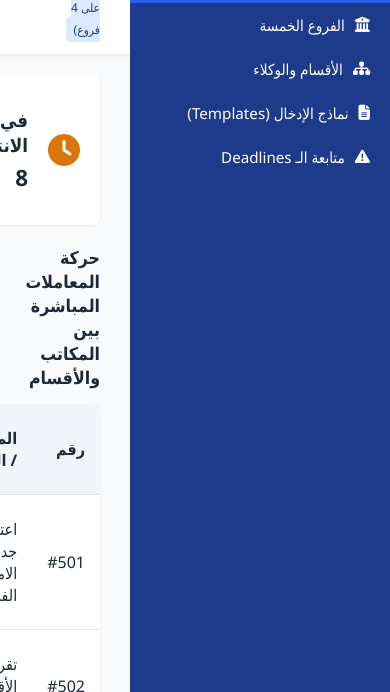
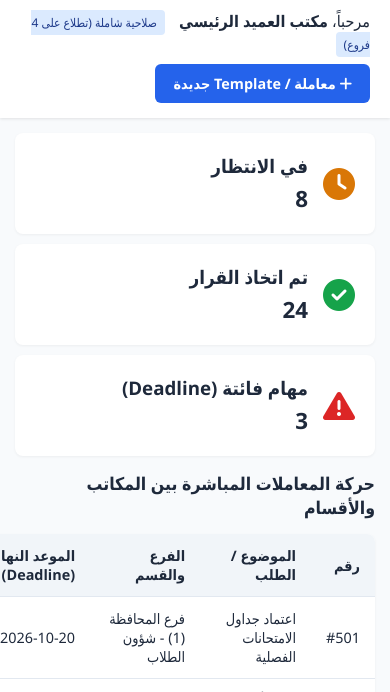
Before and after one commit to Osama0Mohamed0Data0Analysis/sadat-academy-app, a plain HTML site: page index.html in a window 390 px wide. Shown: the part 152-844 px from the top of the page. Drawn offline with Linux system fonts and the light colour scheme; no server answers.

Commit message:
Enhance CSS for responsive design and layout adjustments
Updated styles for responsiveness and improved layout.

```diff
--- a/style.css
+++ b/style.css
@@ -11,10 +11,11 @@
 
 * { box-sizing: border-box; margin: 0; padding: 0; font-family: 'Segoe UI', Tahoma, sans-serif; }
 body { background-color: var(--bg); color: var(--text); }
+
 .app-container { display: flex; height: 100vh; overflow: hidden; }
 
-/* القائمة الجانبية */
-.sidebar { width: 260px; background-color: var(--primary); color: var(--white); display: flex; flex-direction: column; }
+/* القائمة الجانبية للشاشات الكبيرة */
+.sidebar { width: 260px; background-color: var(--primary); color: var(--white); display: flex; flex-direction: column; flex-shrink: 0; }
 .logo-area { padding: 20px; text-align: center; border-bottom: 1px solid rgba(255,255,255,0.1); }
 .logo-area h2 { font-size: 1.2rem; margin-bottom: 5px; }
 .logo-area p { font-size: 0.8rem; color: #93c5fd; }
@@ -25,14 +26,14 @@ body { background-color: var(--bg); color: var(--text); }
 
 /* المحتوى */
 .main-content { flex: 1; display: flex; flex-direction: column; overflow-y: auto; }
-.top-bar { background-color: var(--white); padding: 15px 30px; display: flex; justify-content: space-between; align-items: center; box-shadow: 0 1px 3px rgba(0,0,0,0.1); }
+.top-bar { background-color: var(--white); padding: 15px 20px; display: flex; justify-content: space-between; align-items: center; box-shadow: 0 1px 3px rgba(0,0,0,0.1); flex-wrap: wrap; gap: 10px; }
 .badge { background-color: #dbeafe; color: var(--primary); padding: 4px 8px; border-radius: 4px; font-size: 0.75rem; margin-right: 10px; }
-.btn-primary { background-color: var(--secondary); color: var(--white); border: none; padding: 10px 18px; border-radius: 6px; cursor: pointer; font-weight: 600; }
+.btn-primary { background-color: var(--secondary); color: var(--white); border: none; padding: 10px 18px; border-radius: 6px; cursor: pointer; font-weight: 600; font-size: 0.9rem; }
 .btn-primary:hover { background-color: #1d4ed8; }
 
 /* الإحصائيات */
-.stats-grid { display: grid; grid-template-columns: repeat(3, 1fr); gap: 20px; padding: 20px 30px; }
-.card { background-color: var(--white); padding: 20px; border-radius: 8px; box-shadow: 0 1px 3px rgba(0,0,0,0.05); display: flex; align-items: center; gap: 20px; }
+.stats-grid { display: grid; grid-template-columns: repeat(3, 1fr); gap: 20px; padding: 20px; }
+.card { background-color: var(--white); padding: 20px; border-radius: 8px; box-shadow: 0 1px 3px rgba(0,0,0,0.05); display: flex; align-items: center; gap: 15px; }
 .card i { font-size: 2rem; }
 .text-warning { color: var(--warning); }
 .text-success { color: var(--success); }
@@ -40,10 +41,10 @@ body { background-color: var(--bg); color: var(--text); }
 .card .number { font-size: 1.4rem; font-weight: bold; margin-top: 5px; }
 
 /* الجدول */
-.table-section { padding: 0 30px 30px 30px; }
+.table-section { padding: 0 20px 20px 20px; overflow-x: auto; }
 .table-section h2 { margin-bottom: 15px; font-size: 1.1rem; }
-.data-table { width: 100%; background-color: var(--white); border-collapse: collapse; border-radius: 8px; overflow: hidden; box-shadow: 0 1px 3px rgba(0,0,0,0.05); }
-.data-table th, .data-table td { padding: 12px 15px; text-align: right; border-bottom: 1px solid #e2e8f0; }
+.data-table { width: 100%; background-color: var(--white); border-collapse: collapse; border-radius: 8px; overflow: hidden; box-shadow: 0 1px 3px rgba(0,0,0,0.05); min-width: 600px; }
+.data-table th, .data-table td { padding: 12px 15px; text-align: right; border-bottom: 1px solid #e2e8f0; font-size: 0.9rem; }
 .data-table th { background-color: #f1f5f9; font-weight: 600; }
 .badge.warning { background-color: #fef3c7; color: var(--warning); }
 .badge.danger { background-color: #fee2e2; color: var(--danger); }
@@ -51,10 +52,21 @@ body { background-color: var(--bg); color: var(--text); }
 .btn-sm:hover { background-color: #cbd5e1; }
 
 /* النافذة المنبثقة Modal */
-.modal { display: none; position: fixed; top: 0; left: 0; width: 100%; height: 100%; background-color: rgba(0,0,0,0.5); justify-content: center; align-items: center; }
-.modal-content { background-color: var(--white); padding: 30px; border-radius: 8px; width: 400px; position: relative; }
+.modal { display: none; position: fixed; top: 0; left: 0; width: 100%; height: 100%; background-color: rgba(0,0,0,0.5); justify-content: center; align-items: center; z-index: 1000; padding: 15px; }
+.modal-content { background-color: var(--white); padding: 25px; border-radius: 8px; width: 100%; max-width: 400px; position: relative; }
 .close-btn { position: absolute; top: 15px; left: 15px; font-size: 1.4rem; cursor: pointer; }
 .form-group { margin-bottom: 15px; }
 .form-group label { display: block; margin-bottom: 5px; font-weight: 500; font-size: 0.9rem; }
-.form-group input, .form-group select, .form-group textarea { width: 100%; padding: 8px 12px; border: 1px solid #cbd5e1; border-radius: 4px; }
+.form-group input, .form-group select, .form-group textarea { width: 100%; padding: 8px 12px; border: 1px solid #cbd5e1; border-radius: 4px; font-size: 0.9rem; }
 .full-width { width: 100%; }
+
+/* التجاوب مع الهواتف المحمولة (Responsive Design) */
+@media (max-width: 768px) {
+    .app-container { flex-direction: column; overflow-y: auto; }
+    .sidebar { width: 100%; height: auto; }
+    .nav-links { display: flex; overflow-x: auto; padding: 10px; gap: 5px; }
+    .nav-links li { padding: 8px 12px; white-space: nowrap; border-radius: 4px; }
+    .stats-grid { grid-template-columns: 1fr; gap: 10px; padding: 15px; }
+    .top-bar { flex-direction: column; align-items: flex-start; gap: 10px; }
+    .table-section { padding: 0 15px 15px 15px; }
+}
```
